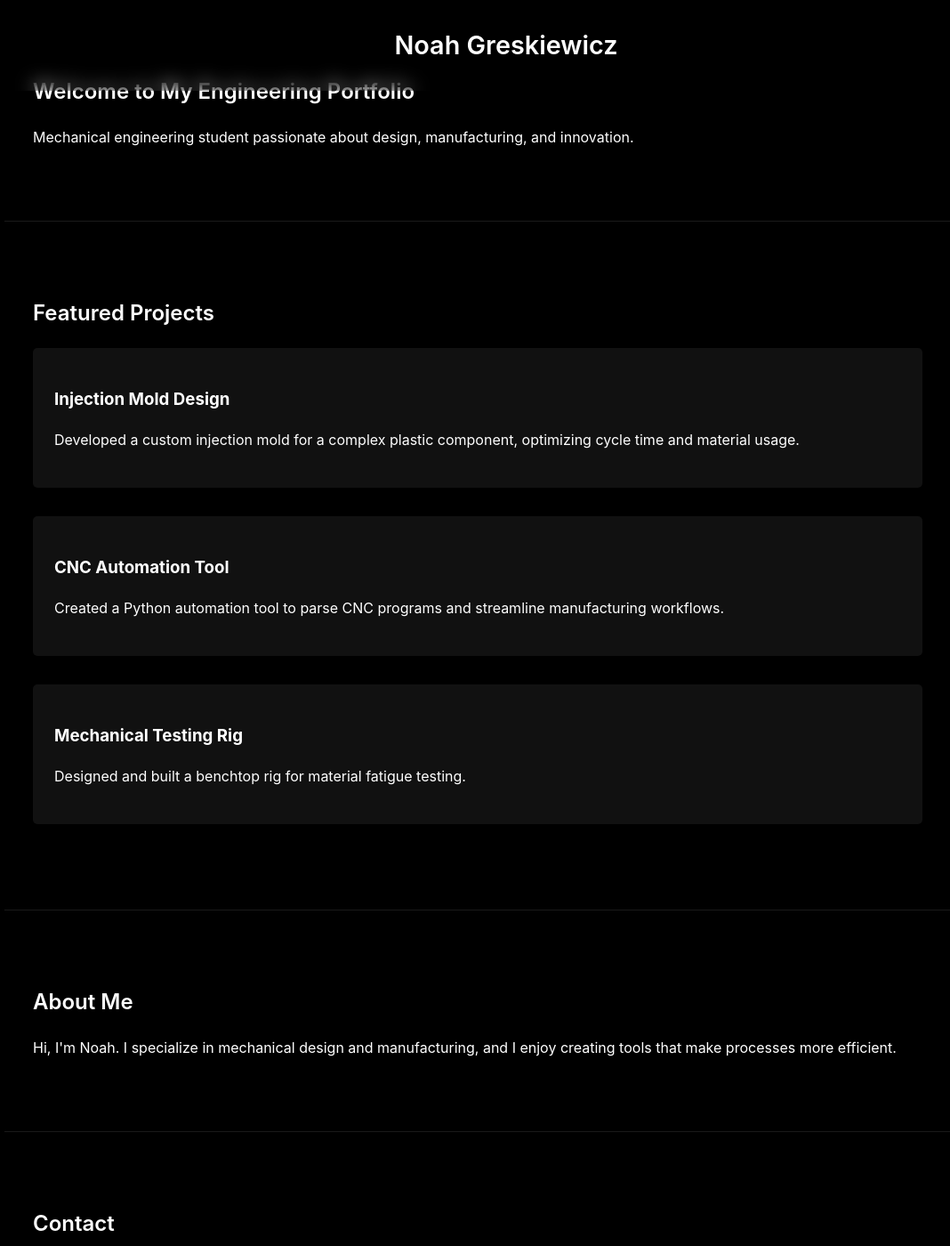
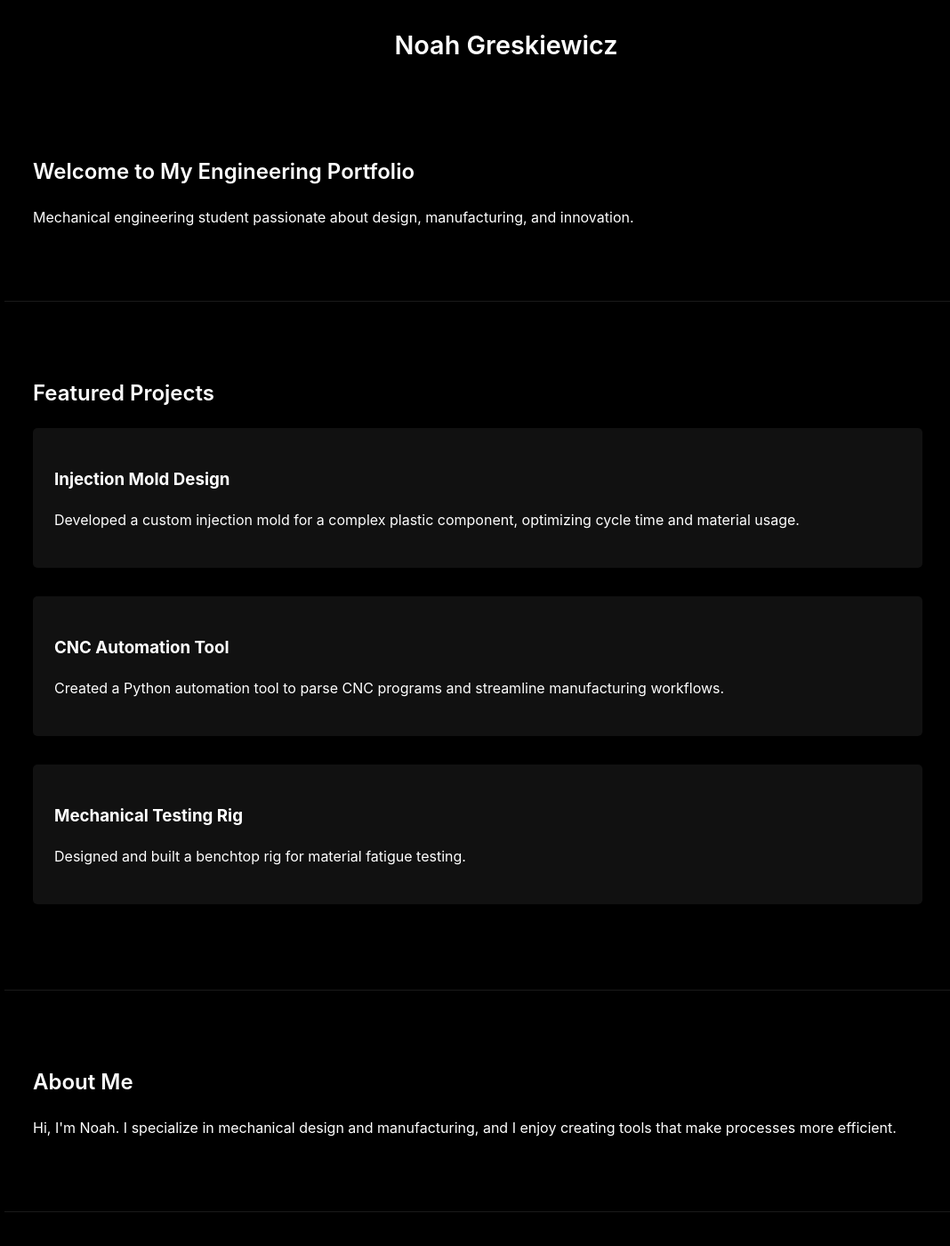
Before and after one commit to ngreskie/ngreskie.github.io, a Jekyll site: the page built from index.md, in a window 1280 px wide and 1400 px high. Shown: the whole window at 89% size, without its empty margins (103-1171 px from the left). Built offline with Jekyll 4.4.1, drawn with Linux system fonts in a browser that asks for light colours.

Commit message:
fix header in the way

```diff
--- a/assets/style.css
+++ b/assets/style.css
@@ -1,4 +1,7 @@
 /* Global styles */
+main.container {
+  padding-top: 90px;
+}
 body {
   background-color: #000;
   color: #fff;
```
